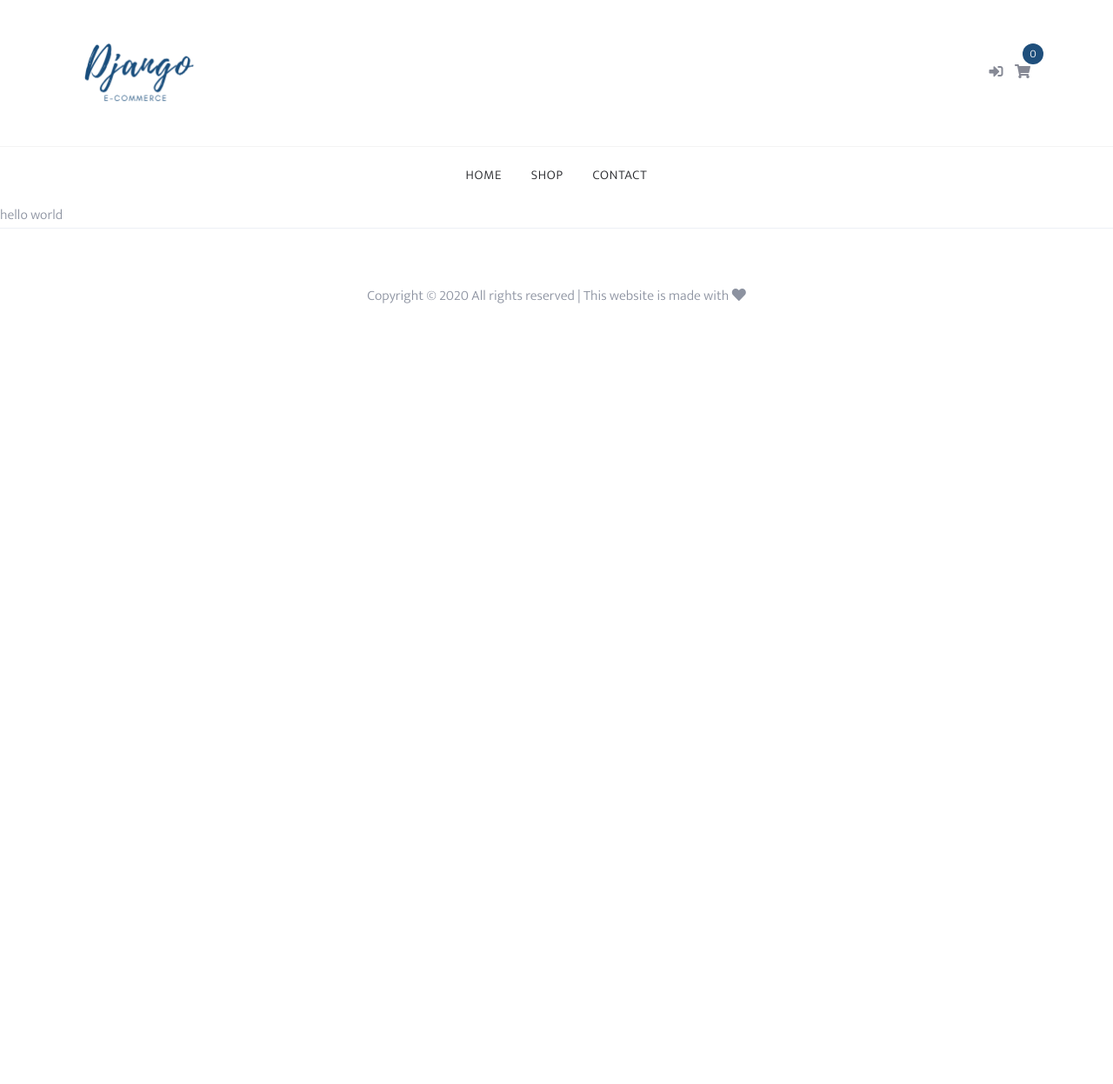
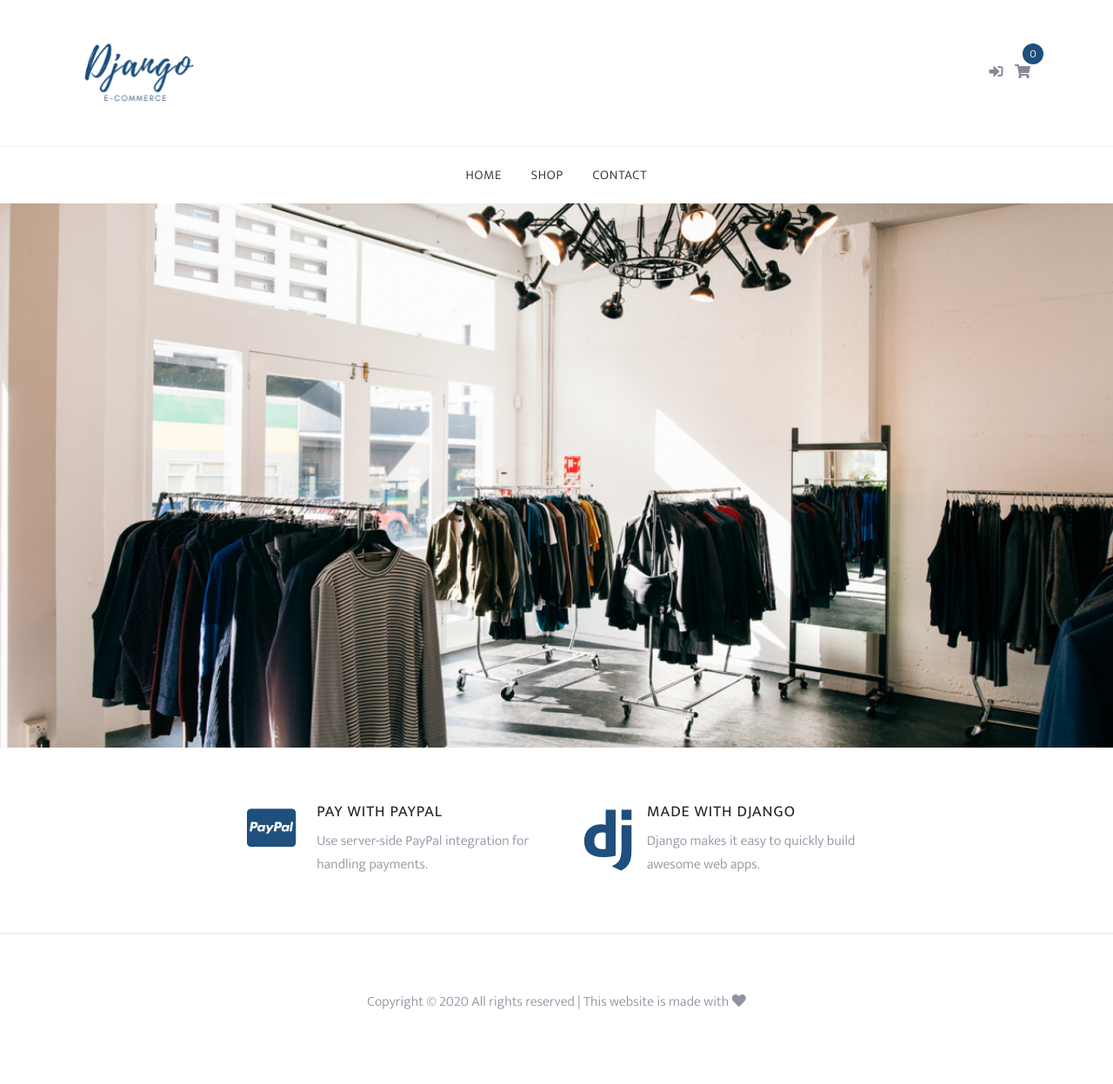
Before and after one commit to lrobert4/django-ecommerce-store, a Django app: page / in a window 1280 px wide. Shown: the whole page at 87% size. Before the commit the page ends 349 px from the top, so only its background shows below. Run offline with Django 3.2, Linux system fonts and the light colour scheme; some libraries are stand-ins or nearby versions.

Commit message:
Debugged the image not dispaying issue. Use double qoutes in the inline background-image url instead of single qoutes.

```diff
--- a/ecoom/settings.py
+++ b/ecoom/settings.py
@@ -40,6 +40,7 @@ INSTALLED_APPS = [
     'django.contrib.sessions',
     'django.contrib.messages',
     'django.contrib.staticfiles',
+    'core'
 ]
 
 MIDDLEWARE = [
--- a/templates/index.html
+++ b/templates/index.html
@@ -1 +1,57 @@
-{% extends "base.html" %} {% block content %} hello world {% endblock content %}
+{% extends "base.html" %} {% load static %} {% block content %}
+
+<div
+  class="site-blocks-cover"
+  style="background-image: url({%static "images/hero.jpg"%});"
+  data-aos="fade"
+>
+  <div class="container">
+    <div class="row">
+      <div class="col-md-4 pt-5 pt-md-0"></div>
+    </div>
+  </div>
+</div>
+
+<div class="site-section site-section-sm site-blocks-1">
+  <div class="container">
+    <div class="row justify-content-center">
+      <div
+        class="col-md-6 col-lg-4 d-lg-flex mb-4 mb-lg-0 pl-4"
+        data-aos="fade-up"
+        data-aos-delay=""
+      >
+        <div class="icon mr-4 align-self-start">
+          <span><i class="fab fa-cc-paypal"></i></span>
+        </div>
+        <div class="text">
+          <h2 class="text-uppercase">Pay with Paypal</h2>
+          <p>Use server-side PayPal integration for handling payments.</p>
+        </div>
+      </div>
+      <div
+        class="col-md-6 col-lg-4 d-lg-flex mb-4 mb-lg-0 pl-4"
+        data-aos="fade-up"
+        data-aos-delay="100"
+      >
+        <svg
+          style="width: 100px; margin-right: 10px;"
+          role="img"
+          xmlns="http://www.w3.org/2000/svg"
+          fill="#1f4f7c"
+          viewBox="0 0 24 24"
+        >
+          <title>Django icon</title>
+          <path
+            d="M11.146 0h3.924v18.165c-2.013.382-3.491.535-5.096.535-4.791 0-7.288-2.166-7.288-6.32 0-4.001 2.65-6.6 6.753-6.6.637 0 1.121.051 1.707.204V0zm0 9.143a3.894 3.894 0 0 0-1.325-.204c-1.988 0-3.134 1.223-3.134 3.364 0 2.09 1.096 3.236 3.109 3.236.433 0 .79-.025 1.35-.102V9.142zM21.314 6.06v9.097c0 3.134-.229 4.638-.917 5.937-.637 1.249-1.478 2.039-3.211 2.905l-3.644-1.733c1.733-.815 2.574-1.529 3.109-2.625.561-1.121.739-2.421.739-5.835V6.059h3.924zM17.39.021h3.924v4.026H17.39V.021z"
+          />
+        </svg>
+        <div class="text">
+          <h2 class="text-uppercase">Made with Django</h2>
+          <p>Django makes it easy to quickly build awesome web apps.</p>
+        </div>
+      </div>
+    </div>
+  </div>
+</div>
+
+{% endblock content %}
```
